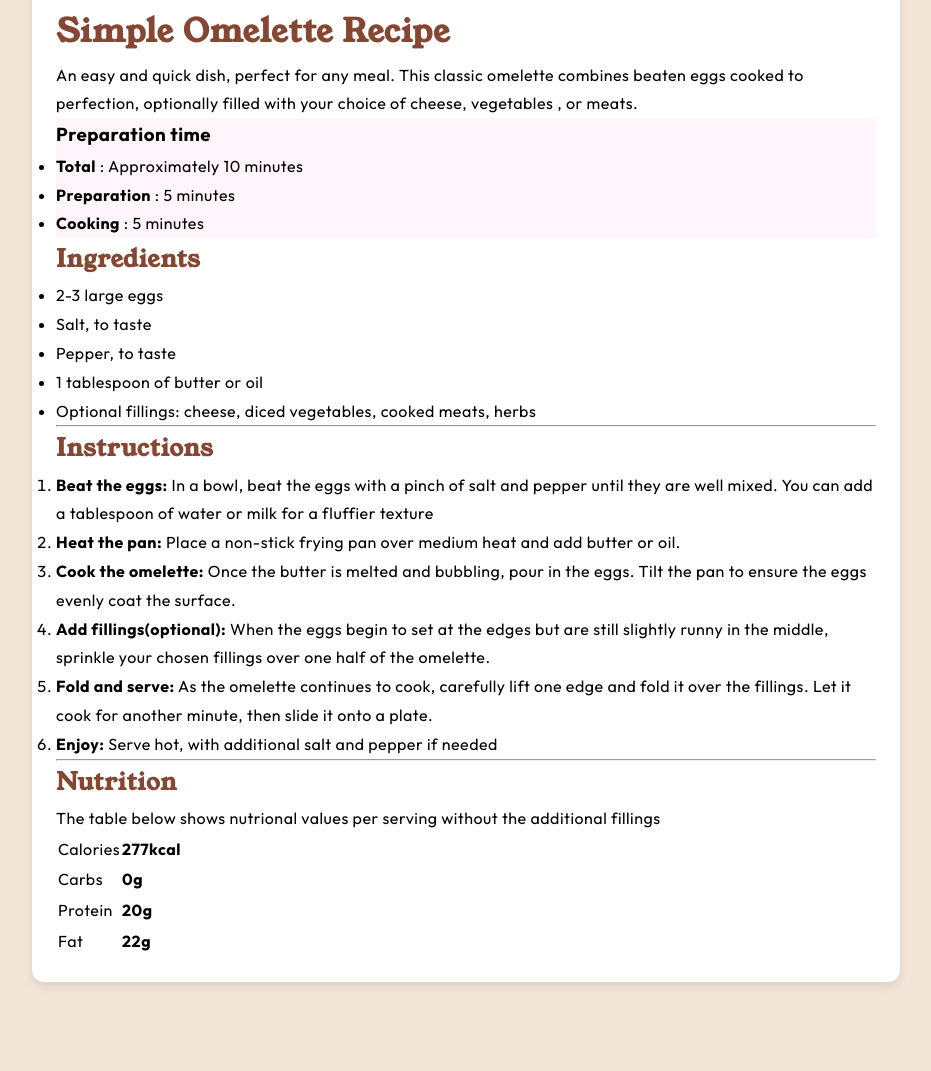
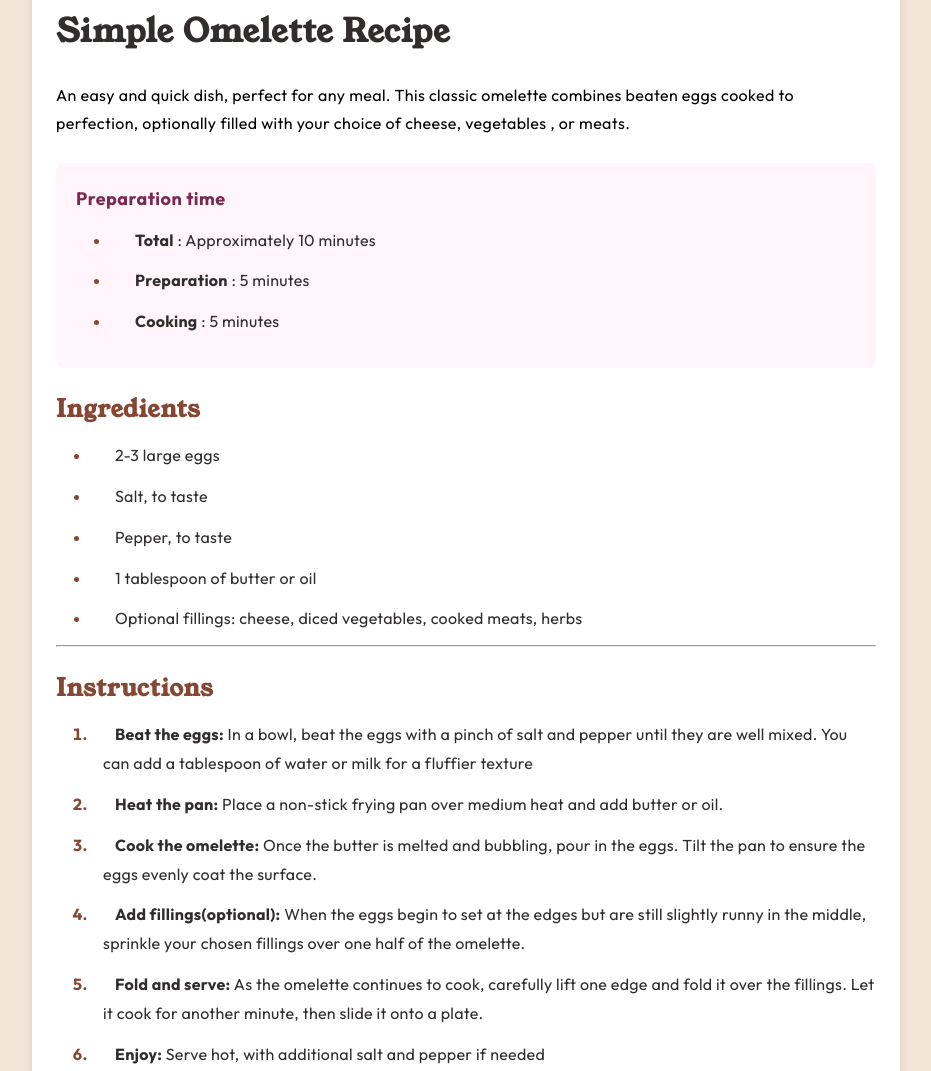
Before and after one commit to nabilroslizar/FMRecipePage, a plain HTML site: page index.html in a window 1280 px wide. Shown: the part 441-1512 px from the top of the page, without its empty margins (174-1105 px from the left). Before the commit the page ends 1443 px from the top, so only its background shows below. Drawn offline with Linux system fonts and the light colour scheme.

Commit message:
complete project

```diff
--- a/styles.css
+++ b/styles.css
@@ -38,6 +38,80 @@ h1, h2 {
     letter-spacing: 0.8px;
 }
 
+h1{
+    font-size: 32px;
+    color: hsl(24, 5%, 18%);
+    font-weight: 700;
+    margin-bottom: 20px;
+}
+
+h2{
+    font-size: 24px;
+    margin-top: 20px;
+}
+
 .container-prep{
     background: hsl(330, 100%, 98%);
+    margin-top: 25px;
+    padding: 20px;
+    border-radius: 8px;
 }
+
+.container-prep h3 {
+    font-family: 'Outfit', sans-serif;
+    color: hsl(332, 51%, 32%);
+    font-size: 18px;
+    font-weight: 700;
+    margin-bottom: 10px;
+  }
+
+  p{
+    font-size: 16px;
+    line-height: 1.8;
+    margin-bottom: 15px;
+    letter-spacing: 0.4px;
+  }
+
+  ul, ol {
+    padding-left: 35px;
+    margin-top: 10px;
+    list-style-position: outside;
+  }
+
+  ul li, ol li {
+    padding-left: 12px;
+    text-indent: 12px;
+    margin-bottom: 12px;
+    line-height: 1.8;
+    letter-spacing: 0.3px;
+    color: hsl(24, 5%, 18%);
+  }
+
+  ul li::marker,
+ol li::marker {
+  color: hsl(14, 45%, 36%); /* Only bullets (•) and numbers (1,2,3) get this color */
+  font-weight: bold;
+}
+
+table {
+    width: 100%;
+    border-collapse: collapse;
+    margin-top: 15px;
+}
+
+td {
+    padding: 14px 12px;
+    border-bottom: 1px solid hsl(30, 18%, 87%);
+}
+
+@media (max-width: 375px) {
+    body{
+        padding: 0px;
+    }
+
+    main {
+      width: 100%;
+      padding: 16px;
+    }
+
+  }
```
